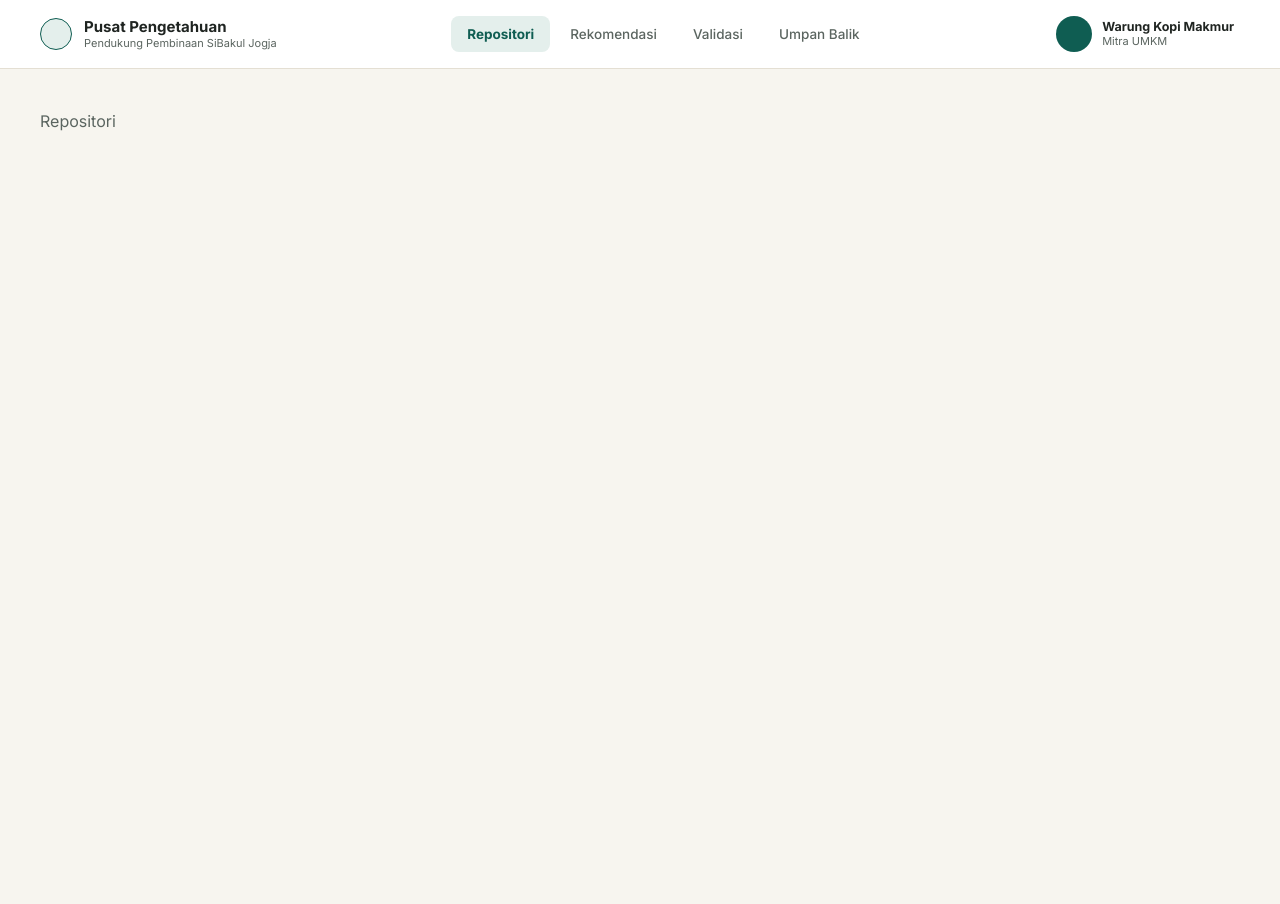
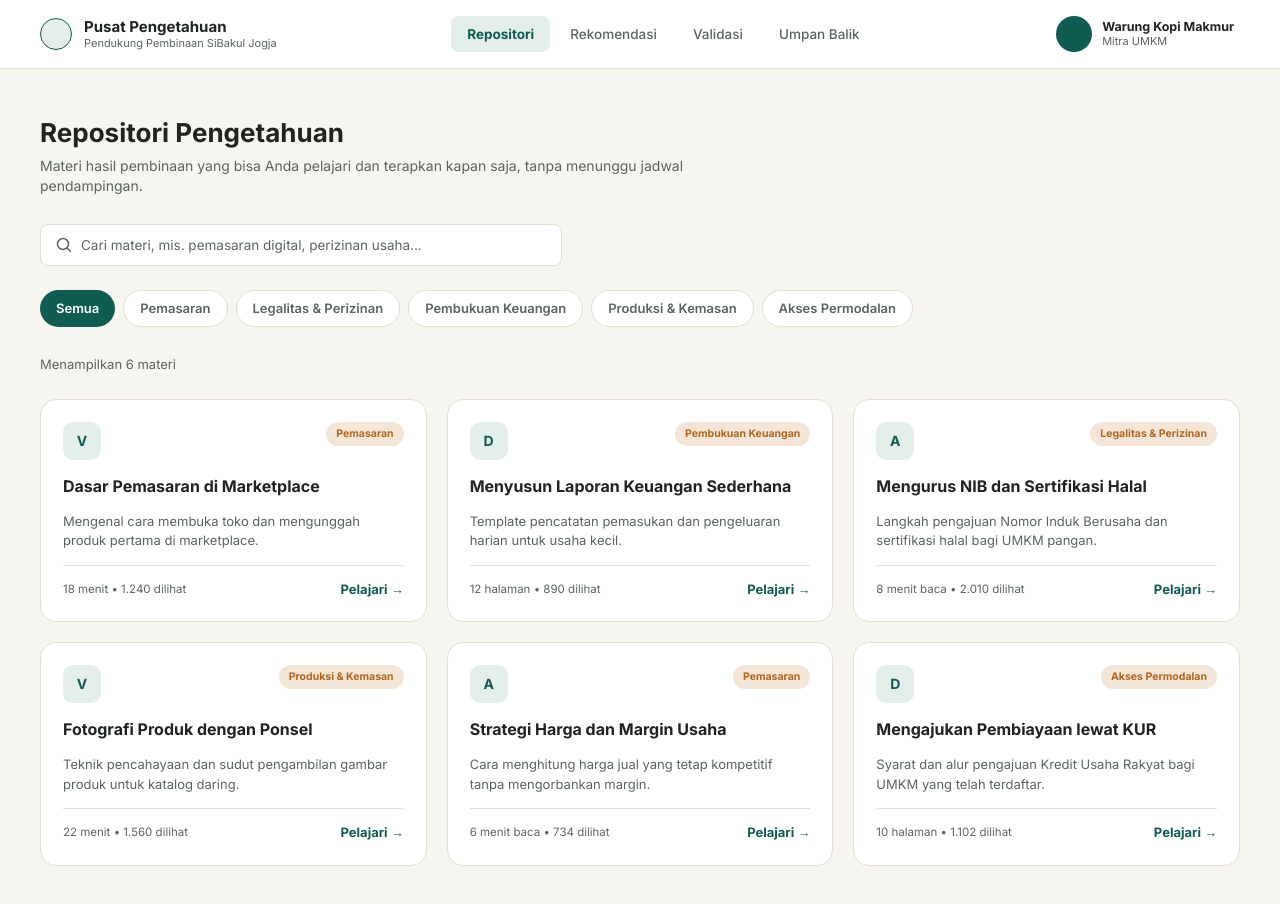
Before and after one commit to kemal-faza/kms-sibakul, a React (Vite) app: page /repositori in a window 1280 px wide. Shown: the top 904 px of the page. Before the commit the page ends 800 px from the top, so only its background shows below. Built offline with nearby package versions, Linux system fonts and the light colour scheme.

Commit message:
feat: implement Repositori page with URL-driven search and category filter

```diff
--- /dev/null
+++ b/src/features/MaterialCard.tsx
@@ -0,0 +1,35 @@
+import { Link } from "react-router";
+import type { Material } from "../types";
+import { Badge } from "../components/ui/Badge";
+import { Card } from "../components/ui/Card";
+import { formatViews } from "../lib/format";
+
+export function MaterialCard({ material }: { material: Material }) {
+  return (
+    <Card className="flex flex-col gap-3.5 p-[22px]">
+      <div className="flex items-start justify-between gap-3">
+        <span
+          aria-hidden="true"
+          className="flex h-[38px] w-[38px] items-center justify-center rounded-[10px] bg-brand-tint text-sm font-bold text-brand"
+        >
+          {material.icon}
+        </span>
+        <Badge variant="category">{material.category}</Badge>
+      </div>
+      <h3 className="text-base font-bold text-ink">{material.title}</h3>
+      <p className="text-[13px] text-muted">{material.summary}</p>
+      <div className="border-t border-line" />
+      <div className="flex items-center justify-between">
+        <span className="text-[11.5px] text-muted">
+          {material.length} • {formatViews(material.views)} dilihat
+        </span>
+        <Link
+          to={`/repositori?kategori=${encodeURIComponent(material.category)}`}
+          className="text-[13px] font-bold text-brand hover:underline"
+        >
+          Pelajari →
+        </Link>
+      </div>
+    </Card>
+  );
+}
--- a/src/pages/RepositoriPage.tsx
+++ b/src/pages/RepositoriPage.tsx
@@ -1,3 +1,88 @@
+import { useMemo, useState } from "react";
+import { useSearchParams } from "react-router";
+import { PageShell } from "../components/layout/PageShell";
+import { Chip } from "../components/ui/Chip";
+import { SearchBar } from "../components/ui/SearchBar";
+import { MaterialCard } from "../features/MaterialCard";
+import { materials } from "../data/mock";
+import { filterMaterials } from "../lib/filter";
+import type { Category } from "../types";
+
+const CATEGORIES: Category[] = [
+  "Pemasaran",
+  "Legalitas & Perizinan",
+  "Pembukuan Keuangan",
+  "Produksi & Kemasan",
+  "Akses Permodalan",
+];
+
 export function RepositoriPage() {
-  return <div className="p-10 text-muted">Repositori</div>;
+  const [params, setParams] = useSearchParams();
+  const [query, setQuery] = useState("");
+
+  const raw = params.get("kategori");
+  const category: Category | "Semua" =
+    raw && (CATEGORIES as string[]).includes(raw) ? (raw as Category) : "Semua";
+
+  const results = useMemo(
+    () => filterMaterials(materials, query, category),
+    [query, category]
+  );
+
+  function selectCategory(next: Category | "Semua") {
+    const nextParams = new URLSearchParams(params);
+    if (next === "Semua") nextParams.delete("kategori");
+    else nextParams.set("kategori", next);
+    setParams(nextParams, { replace: true });
+  }
+
+  function reset() {
+    setQuery("");
+    selectCategory("Semua");
+  }
+
+  return (
+    <PageShell
+      title="Repositori Pengetahuan"
+      description="Materi hasil pembinaan yang bisa Anda pelajari dan terapkan kapan saja, tanpa menunggu jadwal pendampingan."
+    >
+      <SearchBar
+        value={query}
+        onChange={setQuery}
+        placeholder="Cari materi, mis. pemasaran digital, perizinan usaha..."
+      />
+
+      <div className="-mx-4 flex gap-2 overflow-x-auto px-4 pb-1 md:mx-0 md:flex-wrap md:overflow-visible md:px-0">
+        <Chip active={category === "Semua"} onClick={() => selectCategory("Semua")}>
+          Semua
+        </Chip>
+        {CATEGORIES.map((c) => (
+          <Chip key={c} active={category === c} onClick={() => selectCategory(c)}>
+            {c}
+          </Chip>
+        ))}
+      </div>
+
+      <p className="text-[13px] text-muted">Menampilkan {results.length} materi</p>
+
+      {results.length === 0 ? (
+        <div className="rounded-2xl border border-line bg-surface p-10 text-center">
+          <p className="text-sm text-muted">Tidak ada materi yang cocok dengan pencarian Anda.</p>
+          <button
+            type="button"
+            onClick={reset}
+            className="mt-3 text-[13px] font-bold text-brand hover:underline"
+          >
+            Reset filter
+          </button>
+        </div>
+      ) : (
+        <div className="grid grid-cols-1 gap-5 md:grid-cols-2 lg:grid-cols-3">
+          {results.map((m) => (
+            <MaterialCard key={m.id} material={m} />
+          ))}
+        </div>
+      )}
+    </PageShell>
+  );
 }
```
